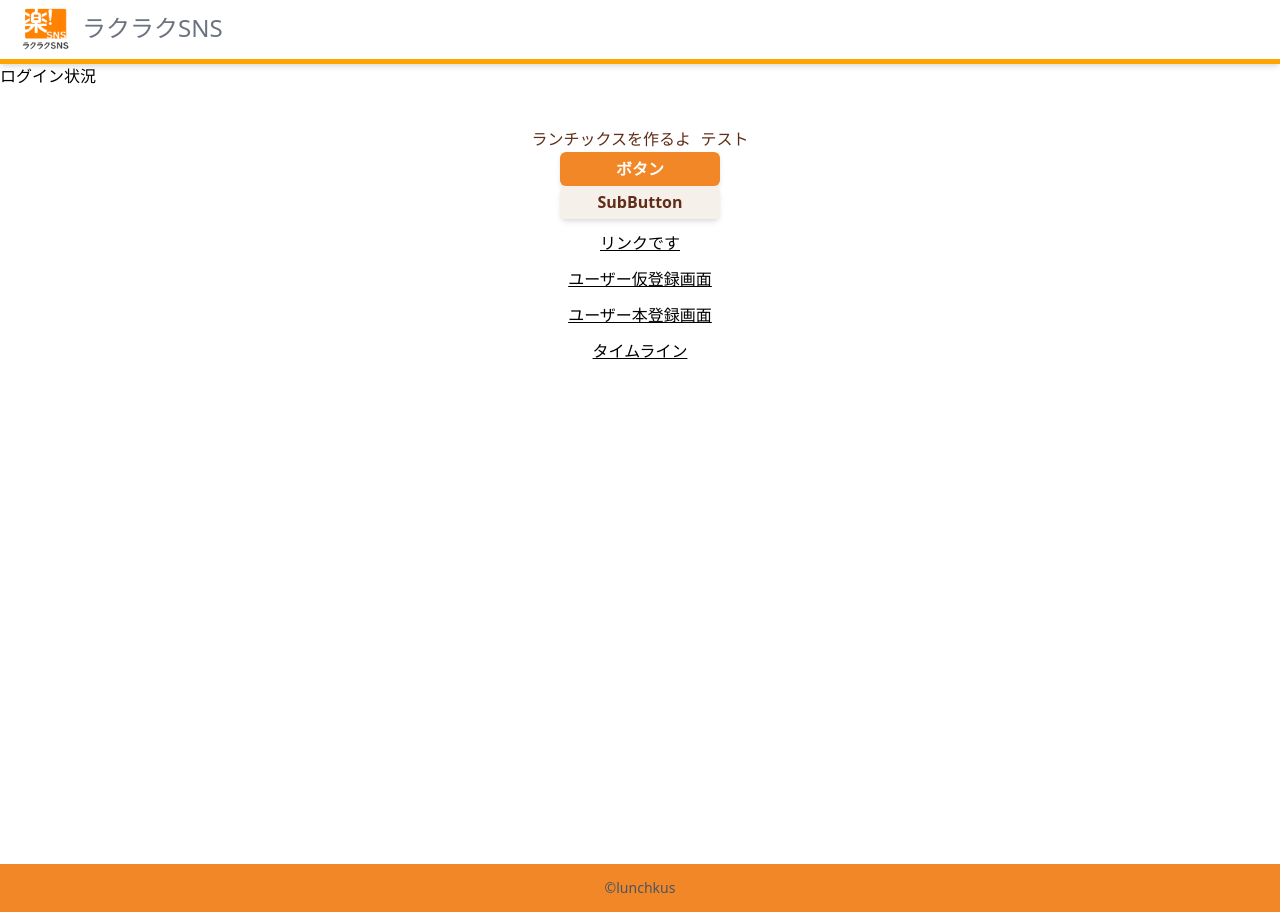
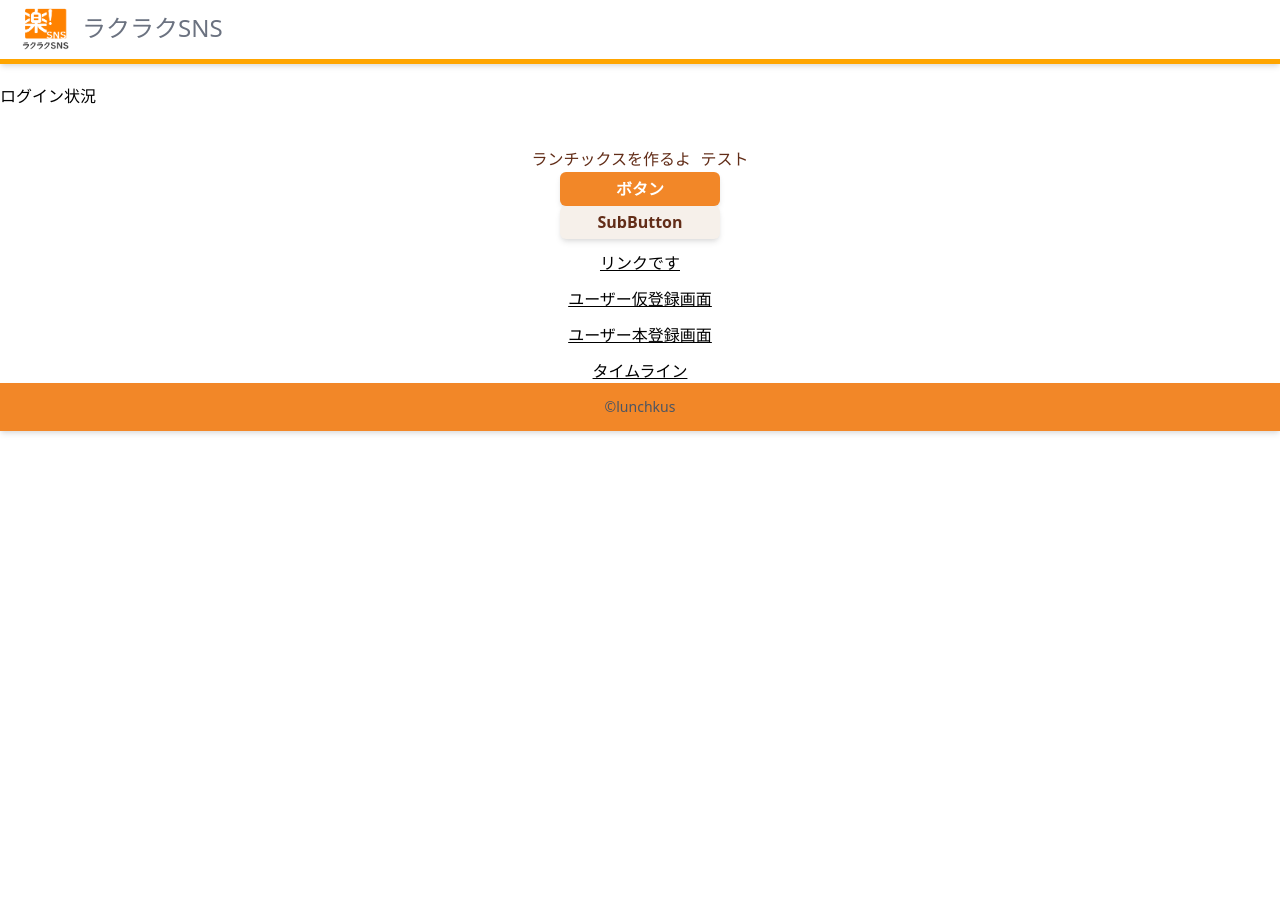
Before and after one commit to suzu1997/rakus-sns-app, a Next.js app: page / in a window 1280 px wide. After the commit the page ends 800 px from the top, so only its background shows below. Built offline with nearby package versions, Linux system fonts and the light colour scheme.

Commit message:
メニューバーCSS再修正

```diff
--- a/src/components/Layout/Header.tsx
+++ b/src/components/Layout/Header.tsx
@@ -28,7 +28,7 @@ export const Header: FC = memo(() => {
   return (
     <>
       <header
-        className="h-16 w-full shadow-md bg-white flex"
+        className="h-16 w-full shadow-md bg-white flex mb-5"
         style={headerStyle}
       >
         <span className="ml-5">
--- a/src/components/Layout/Layout.tsx
+++ b/src/components/Layout/Layout.tsx
@@ -35,13 +35,13 @@ export const Layout: FC<Props> = memo((props) => {
   }, [showMenu, router.pathname]);
 
   return (
-    <div className="flex flex-col ">
+    <div>
       <LoginIdProvider>
         {/* <LoginChecker> */}
         <Header />
-        <div className="flex  min-h-screen">
+        <div className="flex">
           {showMenu ? (
-            <div className="hidden md:block lg:block">
+            <div className="lg:block md:block hidden">
               <MenuBar />
             </div>
           ) : (
--- a/src/components/Layout/MenuBar.tsx
+++ b/src/components/Layout/MenuBar.tsx
@@ -11,7 +11,7 @@ export const MenuBar: FC = memo(() => {
 
   return (
     <>
-      <aside className="relative bg-sidebar h-fit w-64 hidden sm:block shadow-xl">
+      <aside className="relative bg-sidebar h-fit w-64 shadow-xl">
         <nav className="text-white text-base font-semibold bg-basic pt-3">
           <Link href="/aaa/test">
             <a className="flex items-center opacity-75 hover:opacity-100 py-4 pl-6 nav-item">
```
